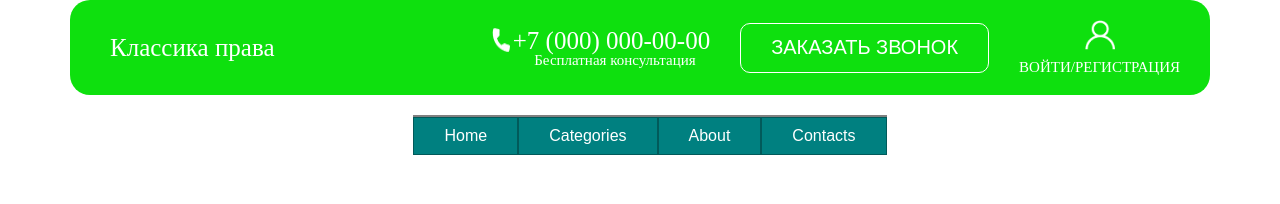
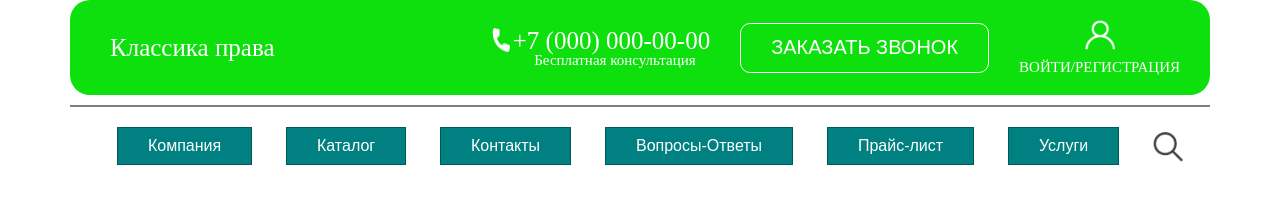
Before and after one commit to dominovocat/homesite, a plain HTML site: page index.html in a window 1280 px wide. Drawn offline with Linux system fonts and the light colour scheme.

Commit message:
Add navigation

```diff
--- a/assets/css/navigation.css
+++ b/assets/css/navigation.css
@@ -11,13 +11,20 @@ ul {
 }
 a {
   text-decoration: none;
-  color: inherit;
+}
+.navigation {
+  border-top: 2px solid grey;
+  margin-top: 10px;
+}
+.navigation>*{
+  width: 100%;
 }
 .nav-list {
-margin-top: 20px;
+  display: flex;
+  justify-content: space-around;
+  margin-top: 20px;
   margin-left: 20px;
   font-size: 0px;
-  border-top: 2px solid grey;
 }
 .list-item {
   display: inline-block;
@@ -52,21 +59,29 @@ margin-top: 20px;
 
 .subsub-nav-list {
   position: absolute;
-  top:0;
+  top: 0;
   display: none;
-
 }
-.subsub-list{
+.subsub-list {
   display: block;
   text-align: center;
   text-transform: capitalize;
-
 }
 .list-item:hover > .subsub-nav-list {
   display: block;
 }
-.posi{
+.posi {
   position: absolute;
   width: 100%;
   left: 100%;
 }
+.search{
+  margin-top: 5px;
+  width: 30px;
+  height: 30px;
+}
+@media screen and (max-width:992px){
+  .nav-list{
+    display: none;
+  }
+}
--- a/index.html
+++ b/index.html
@@ -38,12 +38,11 @@
   <section class="navigation container flex">
     <nav>
       <ul class="nav-list">
-        <li class="list-item"><a href="#" class="link">Home</a></li>
-        <li class="list-item">
-          <a href="#" class="link">Categories</a>
+        <li class="list-item"><a href="#" class="link">Компания</a>
           <ul class="sub-nav-list">
             <li class="sub-list-item list-item">
-              <a href="#" class="link">men</a></li>
+              <a href="#" class="link">men</a>
+            </li>
             <li class="sub-list-item list-item">
               <a href="#" class="link">women</a>
               <ul class="subsub-nav-list posi">
@@ -53,13 +52,37 @@
               </ul>
             </li>
             <li class="sub-list-item list-item">
-              <a href="#" class="link">kids</a></li>
+              <a href="#" class="link">kids</a>
+            </li>
           </ul>
         </li>
-        <li class="list-item"><a href="#" class="link">About</a></li>
-        <li class="list-item"><a href="#" class="link">Contacts</a></li>
+        <li class="list-item">
+          <a href="#" class="link">Каталог</a>
+          <ul class="sub-nav-list">
+            <li class="sub-list-item list-item">
+              <a href="#" class="link">men</a>
+            </li>
+            <li class="sub-list-item list-item">
+              <a href="#" class="link">women</a>
+              <ul class="subsub-nav-list posi">
+                <li class="subsub-list list-item"><a href="#" class="link">shoes</a></li>
+                <li class="subsub-list list-item"><a href="#" class="link">dress</a></li>
+                <li class="subsub-list list-item"><a href="#" class="link">pants</a></li>
+              </ul>
+            </li>
+            <li class="sub-list-item list-item">
+              <a href="#" class="link">kids</a>
+            </li>
+          </ul>
+        </li>
+        <li class="list-item"><a href="#" class="link">Контакты</a></li>
+        <li class="list-item"><a href="#" class="link">Вопросы-Ответы</a></li>
+        <li class="list-item"><a href="#" class="link">Прайс-лист</a></li>
+        <li class="list-item"><a href="#" class="link">Услуги</a></li>
+        <img src="./assets/images/search.png" alt="" class="search">
       </ul>
     </nav>
+
   </section>
 </body>
 
```
Also changed, not shown: assets/images/search.png (added).
